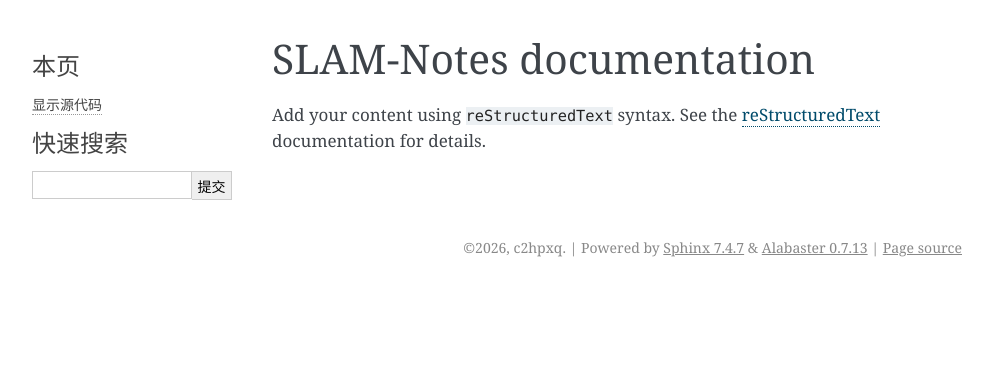
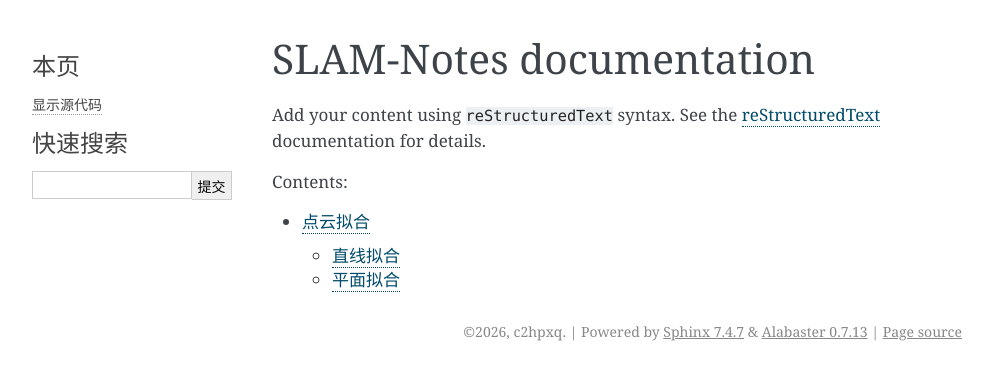
Before and after one commit to c2hpxq/SLAM, a Sphinx documentation site: the page built from source/index.rst, in a window 1280 px wide. Shown: the top 380 px of the page, without its empty margins (148-1140 px from the left). Built offline with Sphinx 7.4.7, drawn with Linux system fonts in a browser that asks for light colours.

Commit message:
1st post

```diff
--- a/source/index.rst
+++ b/source/index.rst
@@ -14,3 +14,5 @@ documentation for details.
 .. toctree::
    :maxdepth: 2
    :caption: Contents:
+
+   posts/first-post
--- /dev/null
+++ b/source/posts/first-post.rst
@@ -0,0 +1,11 @@
+点云拟合
+============================
+
+发布日期：2026-03-20
+
+直线拟合
+------------------------
+
+
+平面拟合
+------------------------
```
